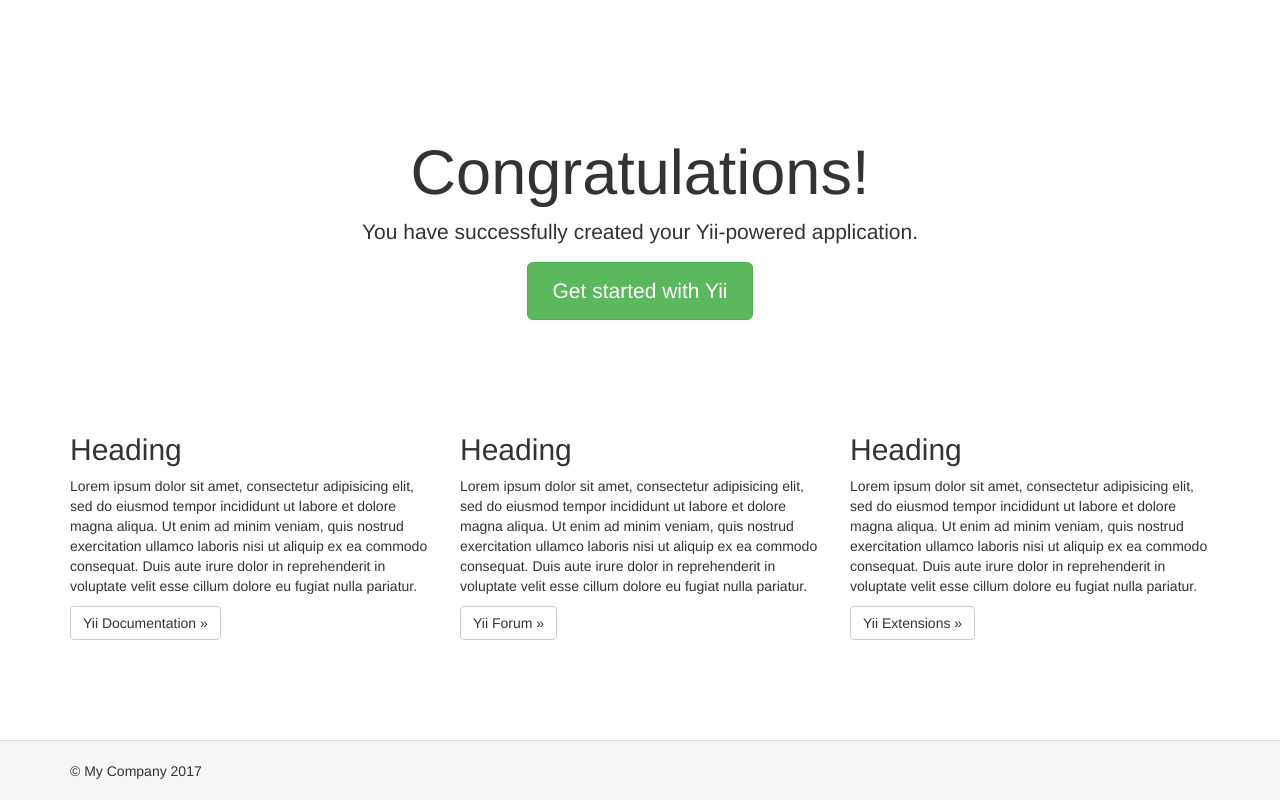
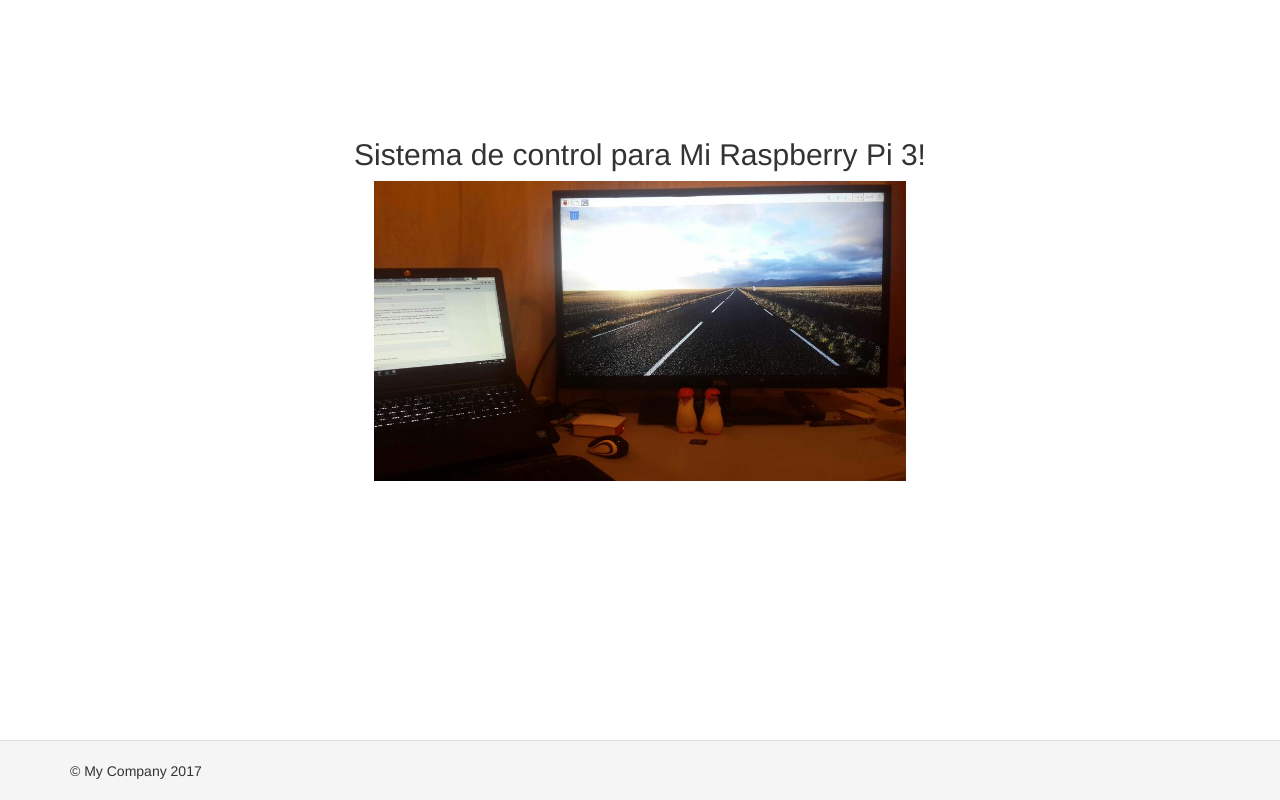
Before and after one commit to ovalerio280788/PHP_yii2_raspberry, a Yii app: template basic/views/site/index.php in a window 1280 px wide. Run offline with PHP 8.4 and a stand-in for Yii, Linux system fonts and the light colour scheme; the template is opened without the code that fills it, so the values that code supplies are empty; some libraries are stand-ins or nearby versions.

Commit message:
Add image to index page

```diff
--- a/basic/config/params.php
+++ b/basic/config/params.php
@@ -1,5 +1,5 @@
 <?php
 
 return [
-    'adminEmail' => 'admin@example.com',
+    'adminEmail' => 'osvamo280788@gmail.com',
 ];
--- a/basic/views/site/index.php
+++ b/basic/views/site/index.php
@@ -1,4 +1,5 @@
 <?php
+use yii\helpers\Html;
 
 /* @var $this yii\web\View */
 
@@ -7,47 +8,10 @@ $this->title = 'My Yii Application';
 <div class="site-index">
 
     <div class="jumbotron">
-        <h1>Congratulations!</h1>
+        <h2>Sistema de control para Mi Raspberry Pi 3!</h2>
 
-        <p class="lead">You have successfully created your Yii-powered application.</p>
-
-        <p><a class="btn btn-lg btn-success" href="http://www.yiiframework.com">Get started with Yii</a></p>
-    </div>
-
-    <div class="body-content">
-
-        <div class="row">
-            <div class="col-lg-4">
-                <h2>Heading</h2>
-
-                <p>Lorem ipsum dolor sit amet, consectetur adipisicing elit, sed do eiusmod tempor incididunt ut labore et
-                    dolore magna aliqua. Ut enim ad minim veniam, quis nostrud exercitation ullamco laboris nisi ut aliquip
-                    ex ea commodo consequat. Duis aute irure dolor in reprehenderit in voluptate velit esse cillum dolore eu
-                    fugiat nulla pariatur.</p>
-
-                <p><a class="btn btn-default" href="http://www.yiiframework.com/doc/">Yii Documentation &raquo;</a></p>
-            </div>
-            <div class="col-lg-4">
-                <h2>Heading</h2>
-
-                <p>Lorem ipsum dolor sit amet, consectetur adipisicing elit, sed do eiusmod tempor incididunt ut labore et
-                    dolore magna aliqua. Ut enim ad minim veniam, quis nostrud exercitation ullamco laboris nisi ut aliquip
-                    ex ea commodo consequat. Duis aute irure dolor in reprehenderit in voluptate velit esse cillum dolore eu
-                    fugiat nulla pariatur.</p>
-
-                <p><a class="btn btn-default" href="http://www.yiiframework.com/forum/">Yii Forum &raquo;</a></p>
-            </div>
-            <div class="col-lg-4">
-                <h2>Heading</h2>
-
-                <p>Lorem ipsum dolor sit amet, consectetur adipisicing elit, sed do eiusmod tempor incididunt ut labore et
-                    dolore magna aliqua. Ut enim ad minim veniam, quis nostrud exercitation ullamco laboris nisi ut aliquip
-                    ex ea commodo consequat. Duis aute irure dolor in reprehenderit in voluptate velit esse cillum dolore eu
-                    fugiat nulla pariatur.</p>
-
-                <p><a class="btn btn-default" href="http://www.yiiframework.com/extensions/">Yii Extensions &raquo;</a></p>
-            </div>
+        <div align="center">
+            <img align="center" src="images/img_index.jpg"  height="300">
         </div>
-
     </div>
 </div>
```
Also changed, not shown: basic/web/images/img_index.jpg (added).
